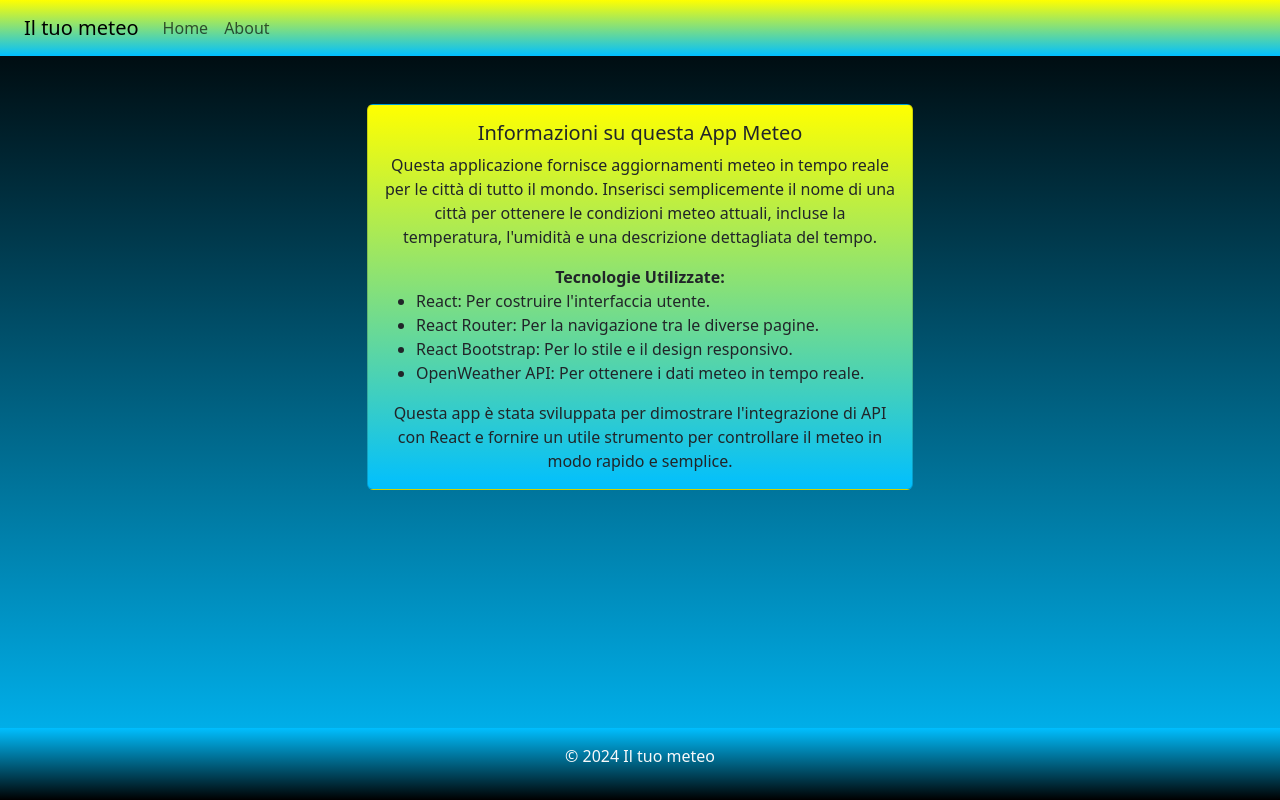
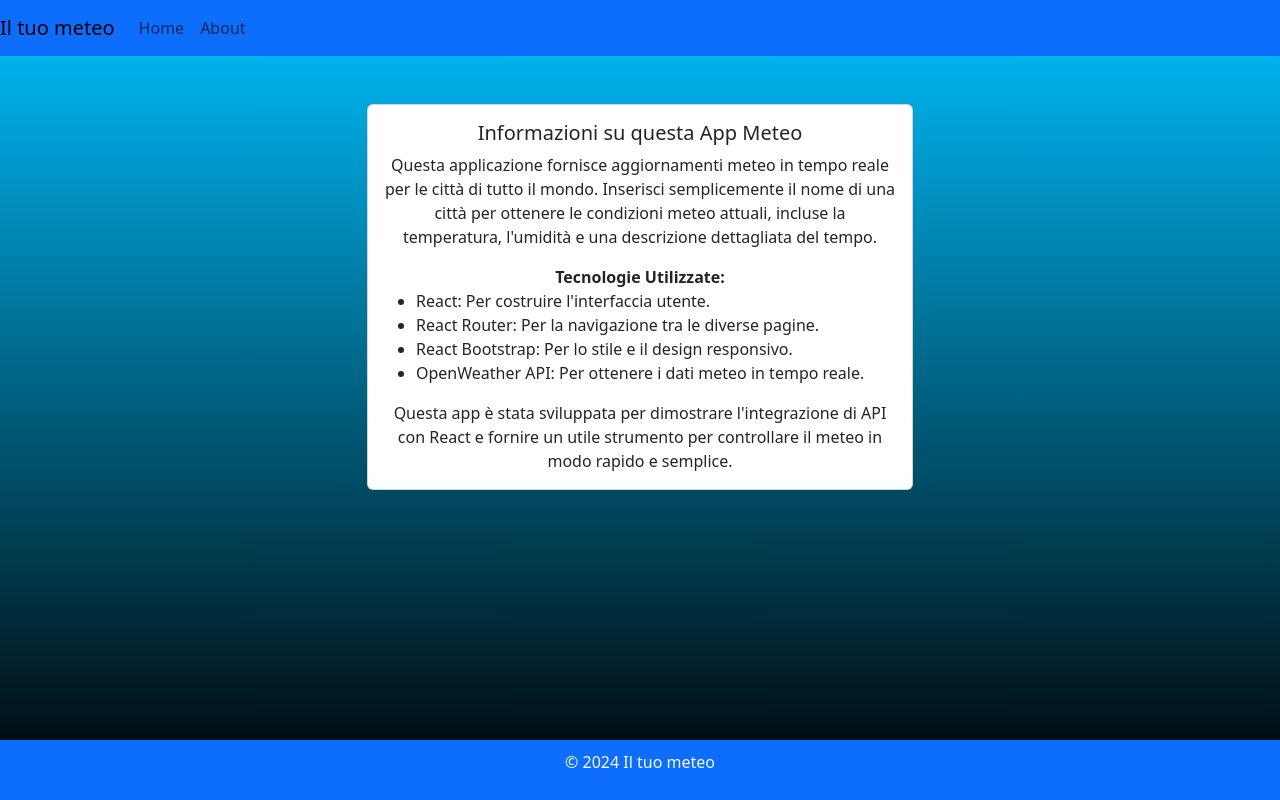
Before and after one commit to Wide97/meteoweb, a React (Create React App) app: page /about in a window 1280 px wide. Built offline with nearby package versions, Linux system fonts and the light colour scheme.

Commit message:
come back

```diff
--- a/src/App.css
+++ b/src/App.css
@@ -3,11 +3,10 @@ footer {
   color: white;
   text-align: center;
   padding: 10px 0;
-  background: linear-gradient(to bottom, #00bfff, #000000);
 }
 
 body {
-  background: linear-gradient(to top, #00bfff, #000000);
+  background: linear-gradient(to bottom, #00bfff, #000000);
   height: 100%;
   margin: 0;
 }
@@ -24,13 +23,3 @@ body {
 main {
   flex-grow: 1;
 }
-html {
-  height: 100%;
-  margin: 0;
-}
-.card{
-  background: linear-gradient(to bottom, #ffff00, #00bfff);
-}
-.navbar {
-  background: linear-gradient(to bottom, #ffff00, #00bfff);
-}
--- a/src/components/footer.jsx
+++ b/src/components/footer.jsx
@@ -2,7 +2,7 @@ import React from 'react';
 import { Container, Row, Col } from 'react-bootstrap';
 
 const Footer = () => (
-  <footer className="text-light py-3 mt-4">
+  <footer className="text-light  bg-primary">
     <Container>
       <Row>
         <Col className="text-center">
--- a/src/components/navbar.jsx
+++ b/src/components/navbar.jsx
@@ -3,7 +3,7 @@ import { Link } from 'react-router-dom';
 import { Navbar as BootstrapNavbar, Nav } from 'react-bootstrap';
 
 const Navbar = () => (
-  <BootstrapNavbar  expand="lg" className='px-4 navbar '>
+  <BootstrapNavbar  expand="lg" className='navbar-primary bg-primary text-light'>
     <BootstrapNavbar.Brand as={Link} to="/">Il tuo meteo</BootstrapNavbar.Brand>
     <BootstrapNavbar.Toggle aria-controls="basic-navbar-nav" />
     <BootstrapNavbar.Collapse id="basic-navbar-nav">
--- a/src/components/weatherCard.jsx
+++ b/src/components/weatherCard.jsx
@@ -14,7 +14,7 @@ const WeatherCard = ({ city }) => {
   const weatherIcon = weather[0]?.icon || "01d";
 
   return (
-    <Card className="weather-card text-center mb-4 card">
+    <Card className="weather-card text-center mb-4 bg-primary text-light">
       <Card.Body>
         <Card.Title>{name}</Card.Title>
         <Card.Img
```
